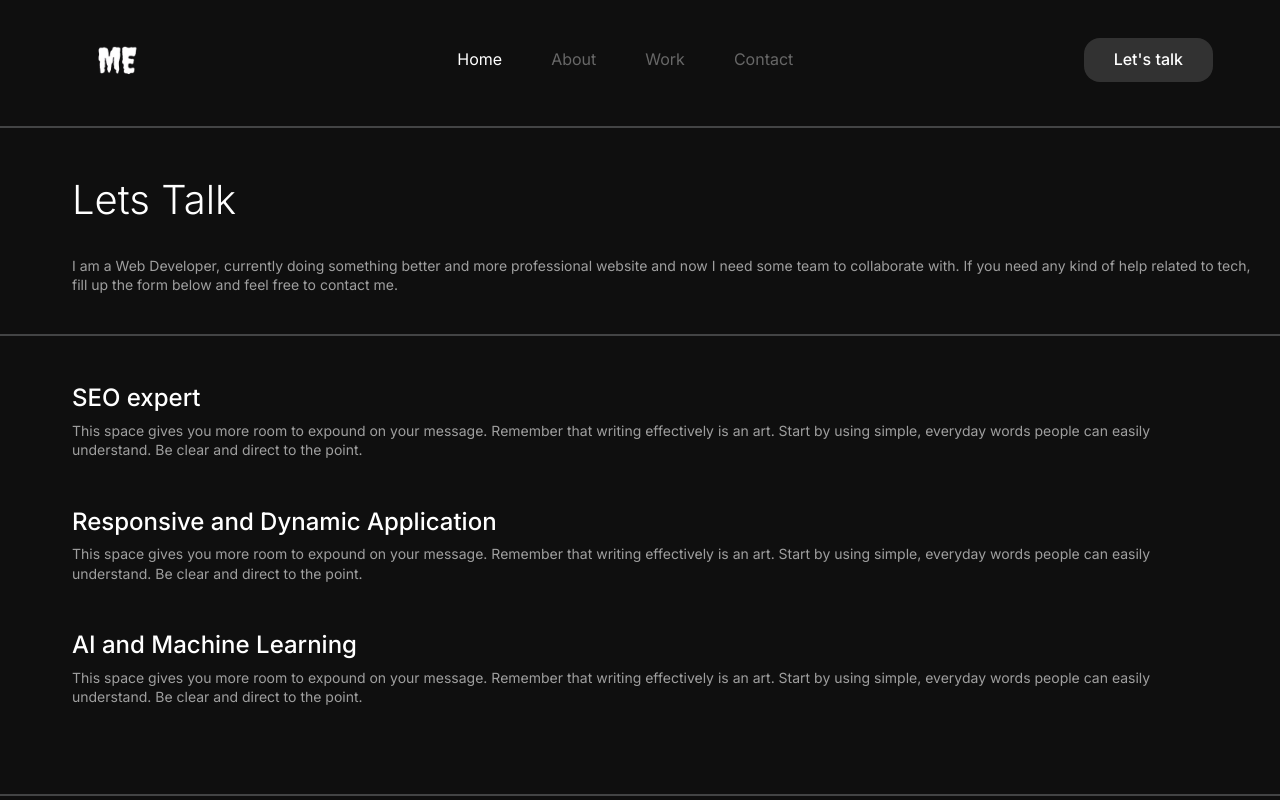
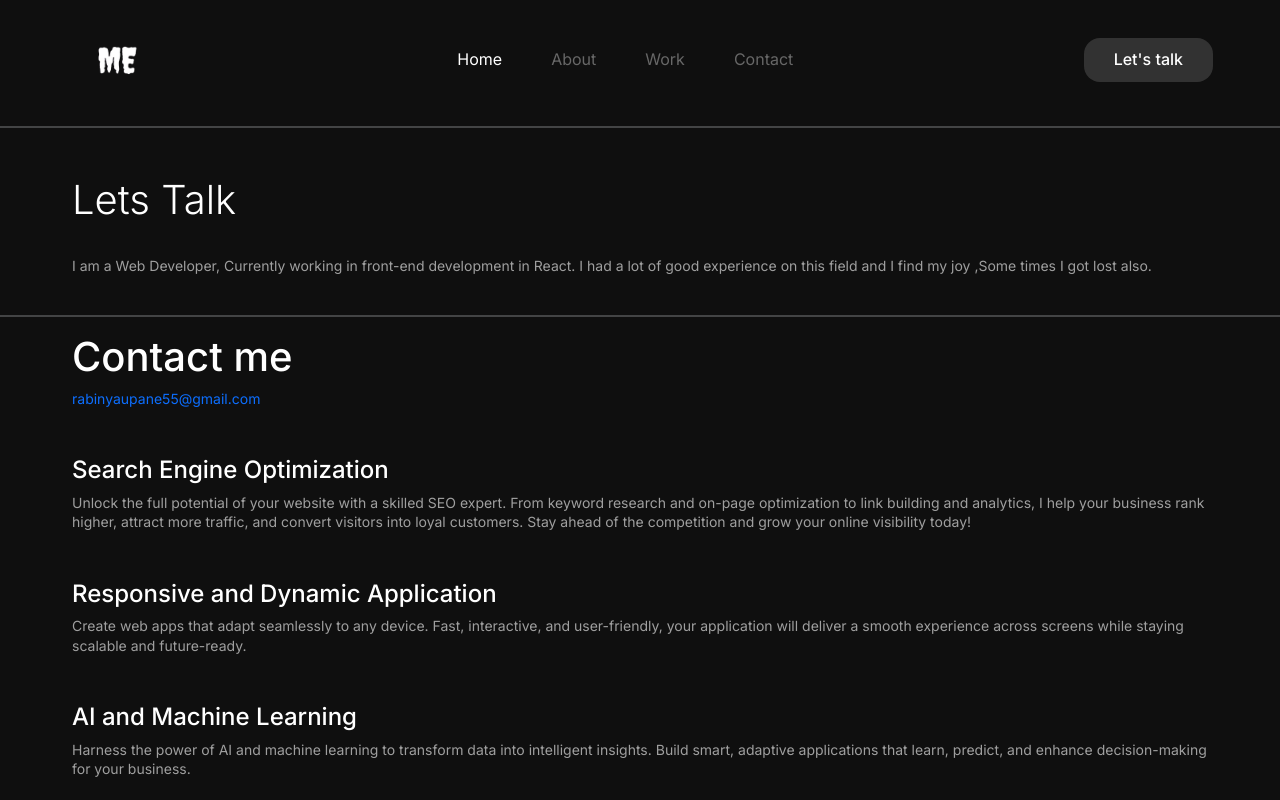
Before and after one commit to buddhisagarn/personal-portfolio, a React (Vite) app: page /letstalk in a window 1280 px wide. Shown: the top 800 px of the page. Built offline with nearby package versions, Linux system fonts and the light colour scheme.

Commit message:
mobile responsive small changes project works

```diff
--- a/index.html
+++ b/index.html
@@ -2,18 +2,29 @@
 <html lang="en">
   <head>
     <meta charset="UTF-8" />
+
+    <title>
+      Buddhi Sagar Nyaupane |portfolio | Researcher | Developer | Student |
+      Buddhi sagar Portfolio|
+    </title>
+
     <meta name="viewport" content="width=device-width, initial-scale=1.0" />
     <meta
       name="description"
-      content="Buddhi Sagar - a researcher, developer, and student passionate about tech, learning and building cool projects"
+      content="Buddhi Sagar Nyaupane - a researcher, developer, and student passionate about tech, learning and building cool projects"
     />
     <meta name="author" content="Buddhi Sagar , Buddhi Sagar Nyaupane" />
-    <link rel="canonical" href="https://buddhisagarnyaupane.com.np" />
 
     <meta
       name="keywords"
       content="Buddhi Sagar Nyaupane , developer, researcher, student, React , Nepal , Buddhi sagar"
     />
+    <meta
+      property="og:description"
+      content="Explore the portfolio of Buddhi Sagar Nyaupane, a skilled React and frontend developer."
+    />
+    <link rel="canonical" href="https://buddhisagarnyaupane.com.np" />
+
     <link
       rel="stylesheet"
       href="https://cdnjs.cloudflare.com/ajax/libs/font-awesome/6.7.2/css/all.min.css"
@@ -21,9 +32,6 @@
       crossorigin="anonymous"
       referrerpolicy="no-referrer"
     />
-    <title>
-      Buddhi Sagar Nyaupane | Researcher | Developer | Student | Buddhi sagar
-    </title>
 
     <!-- Fonts -->
     <link rel="preconnect" href="https://fonts.googleapis.com/" />
--- a/public/assets/css/style.css
+++ b/public/assets/css/style.css
@@ -339,6 +339,10 @@ ol {
     color: #ffffff;
 }
 
+.client-item {
+    cursor: pointer;
+}
+
 .info-box.about-client-box .clients .client-item {
     position: relative;
     border-radius: 30px;
--- /dev/null
+++ b/src/components/ScrollToTop.jsx
@@ -0,0 +1,13 @@
+import { useEffect } from "react";
+import { useLocation } from "react-router-dom";
+
+const ScrollToTop = () => {
+  const { pathname } = useLocation();
+  useEffect(() => {
+    window.scrollTo(0, 0);
+  }, [pathname]);
+
+  return null;
+};
+
+export default ScrollToTop;
--- a/src/js/myWork.js
+++ b/src/js/myWork.js
@@ -1,21 +1,21 @@
 const work = [
   {
     id: crypto.randomUUID(),
-    title: "SEO expert",
+    title: "Search Engine Optimization",
     content:
-      "This space gives you more room to expound on your message. Remember that writing effectively is an art. Start by using simple, everyday words people can easily understand. Be clear and direct to the point.",
+      "Unlock the full potential of your website with a skilled SEO expert. From keyword research and on-page optimization to link building and analytics, I help your business rank higher, attract more traffic, and convert visitors into loyal customers. Stay ahead of the competition and grow your online visibility today!",
   },
   {
     id: crypto.randomUUID(),
     title: "Responsive and Dynamic Application",
     content:
-      "This space gives you more room to expound on your message. Remember that writing effectively is an art. Start by using simple, everyday words people can easily understand. Be clear and direct to the point.",
+      "Create web apps that adapt seamlessly to any device. Fast, interactive, and user-friendly, your application will deliver a smooth experience across screens while staying scalable and future-ready.",
   },
   {
     id: crypto.randomUUID(),
     title: "AI and Machine Learning",
     content:
-      "This space gives you more room to expound on your message. Remember that writing effectively is an art. Start by using simple, everyday words people can easily understand. Be clear and direct to the point.",
+      "Harness the power of AI and machine learning to transform data into intelligent insights. Build smart, adaptive applications that learn, predict, and enhance decision-making for your business.",
   },
 ];
 export default work;
--- a/src/pages/Letstalk.jsx
+++ b/src/pages/Letstalk.jsx
@@ -13,12 +13,13 @@ function LetsTalk() {
       <hr className="border" />
       <h1 className="text-white fw-light mt-5 ms-5 ps-4">Lets Talk</h1>
       <p className="ms-5 p-4">
-        I am a Web Developer, currently doing something better and more
-        professional website and now I need some team to collaborate with. If
-        you need any kind of help related to tech, fill up the form below and
-        feel free to contact me.
+        I am a Web Developer, Currently working in front-end development in
+        React. I had a lot of good experience on this field and I find my joy
+        ,Some times I got lost also.
       </p>
       <hr className="border" />
+      <h1 className="text-white ms-5 ps-4">Contact me </h1>
+      <p className="ms-5 ps-4 text-primary">rabinyaupane55@gmail.com</p>
       <div className="flex-column p-4 pt-0">
         {work.map((item) => (
           <div key={item.id} className="m-5 flex-column">
--- a/src/pages/about/about.jsx
+++ b/src/pages/about/about.jsx
@@ -12,7 +12,7 @@ const About = () => {
               <div className="about-image-box shadow-box">
                 <img src="assets/images/bg1.png" alt="BG" className="bg-img" />
                 <div className="image-inner">
-                  <img src="/profile.jpg" alt="About Me" />
+                  <img src="/profile.jpg" alt="Buddhi Sagar" />
                 </div>
               </div>
             </div>
@@ -44,7 +44,9 @@ const About = () => {
                   <li>
                     <p className="date">2023 - 2025</p>
                     <h2>Designer & Developer</h2>
-                    <p className="type">Web development | canva expert | figma</p>
+                    <p className="type">
+                      Web development | canva expert | figma
+                    </p>
                   </li>
                   <li>
                     <p className="date">2023 - 2025</p>
--- a/src/pages/home/home-page.jsx
+++ b/src/pages/home/home-page.jsx
@@ -1,8 +1,10 @@
 import Footer from "../../components/footer";
 import Navbar from "../../components/navbar";
 import { Link } from "react-router-dom";
+import { useNavigate } from "react-router-dom";
 
 const HomePage = () => {
+  const navigate = useNavigate();
   return (
     <main className="main-homepage">
       <Navbar />
@@ -15,7 +17,7 @@ const HomePage = () => {
                 <a className="overlay-link" href="about.html"></a>
                 <img src="/assets/images/bg1.png" alt="BG" className="bg-img" />
                 <div className="img-box">
-                  <img src="/profile.jpg" alt="About Me" />
+                  <img src="/profile.jpg" alt="Buddhi Sagar" />
                 </div>
                 <div className="infos">
                   <h4>A WEB Developer</h4>
@@ -204,7 +206,10 @@ const HomePage = () => {
                     </p>
                   </div>
 
-                  <div className="client-item">
+                  <div
+                    className="client-item"
+                    onClick={() => navigate("/work")}
+                  >
                     <h1>+5</h1>
                     <p>
                       Total <br />
@@ -235,7 +240,6 @@ const HomePage = () => {
           </div>
         </div>
       </section>
-
       <Footer />
     </main>
   );
--- a/src/pages/work/Work.jsx
+++ b/src/pages/work/Work.jsx
@@ -1,21 +1,21 @@
-// import Footer from "../../components/footer";
+import Footer from "../../components/footer";
 import Navbar from "../../components/navbar";
 import { projectWork } from "../../js/projectWork";
+import "../../../stylesheets/index.css";
+import ScrollToTop from "../../components/ScrollToTop";
 
 const Work = () => {
   return (
     <>
+      <ScrollToTop />
       <Navbar />
-      <div
-        className="grid  p-5"
-        style={{ gridTemplateColumns: "auto auto auto" }}
-      >
+      <div className="mt-5 project-work">
         {projectWork.map((item) => {
           return (
             <div
               key={item.id}
               onClick={() => window.open(item.url)}
-              className=""
+              className="project-work-specific"
             >
               <img
                 src={item.image}
@@ -26,11 +26,12 @@ const Work = () => {
                 }}
               />
               <h4 className="pt-3 text-white">{item.title}</h4>
-              <p className="w-75 pb-5">{item.content}</p>
+              <p className=" w-75">{item.content}</p>
             </div>
           );
         })}
       </div>
+      <Footer />
     </>
   );
 };
--- /dev/null
+++ b/stylesheets/index.css
@@ -0,0 +1,39 @@
+.project-work {
+  display: grid;
+  grid-template-columns: auto auto auto;
+  max-width: 1200px;
+  margin: auto;
+  row-gap: 50px;
+}
+
+.project-work-specific {
+  display: flex;
+  flex-direction: column;
+  align-items: center;
+  justify-content: start;
+}
+
+
+@media (max-width:1100px) {
+  .project-work {
+    max-width: 1000px;
+    grid-template-columns: auto auto;
+  }
+}
+
+@media (max-width:700px) {
+  .project-work {
+    grid-template-columns: auto;
+  }
+
+  .project-work p {
+    text-align: center;
+  }
+}
+
+/* @media (max-width:330px) {
+  .project-work img {
+    width: 90% !important;
+    height: auto;
+  }
+} */
```
